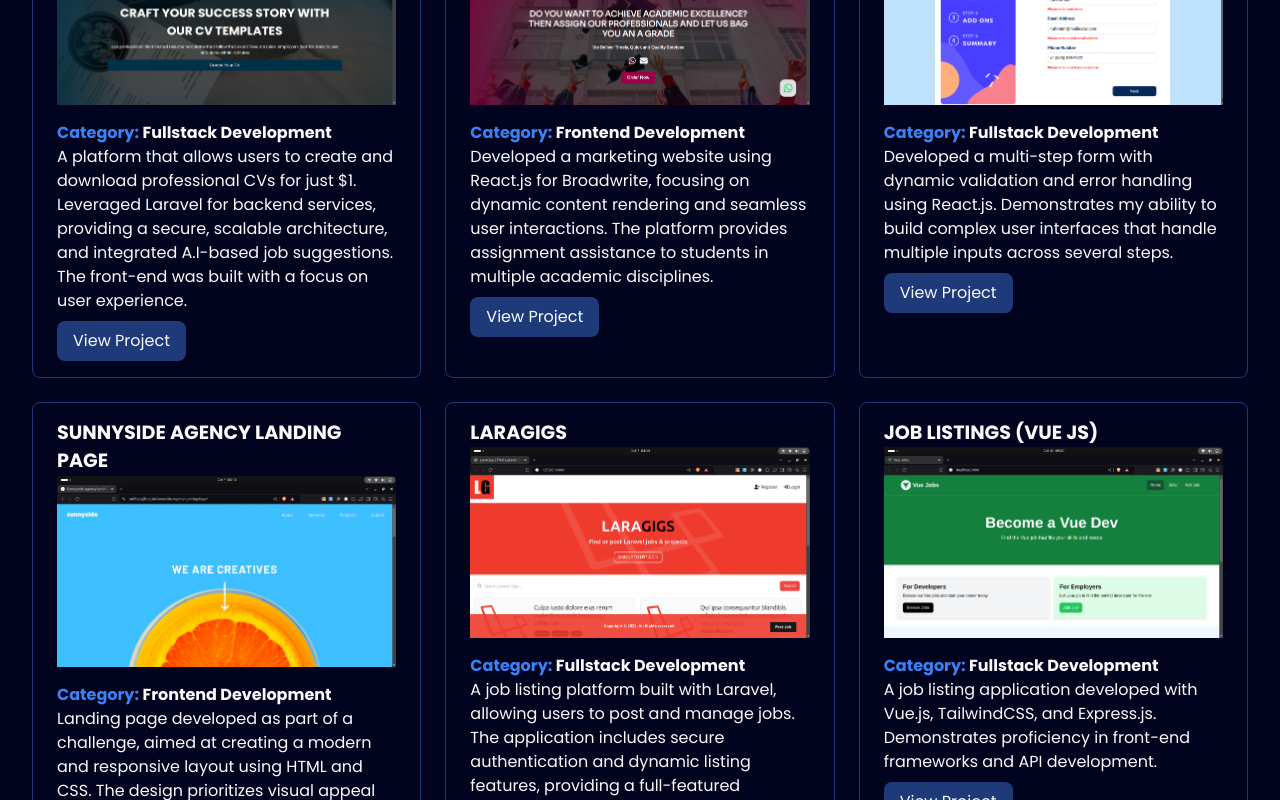
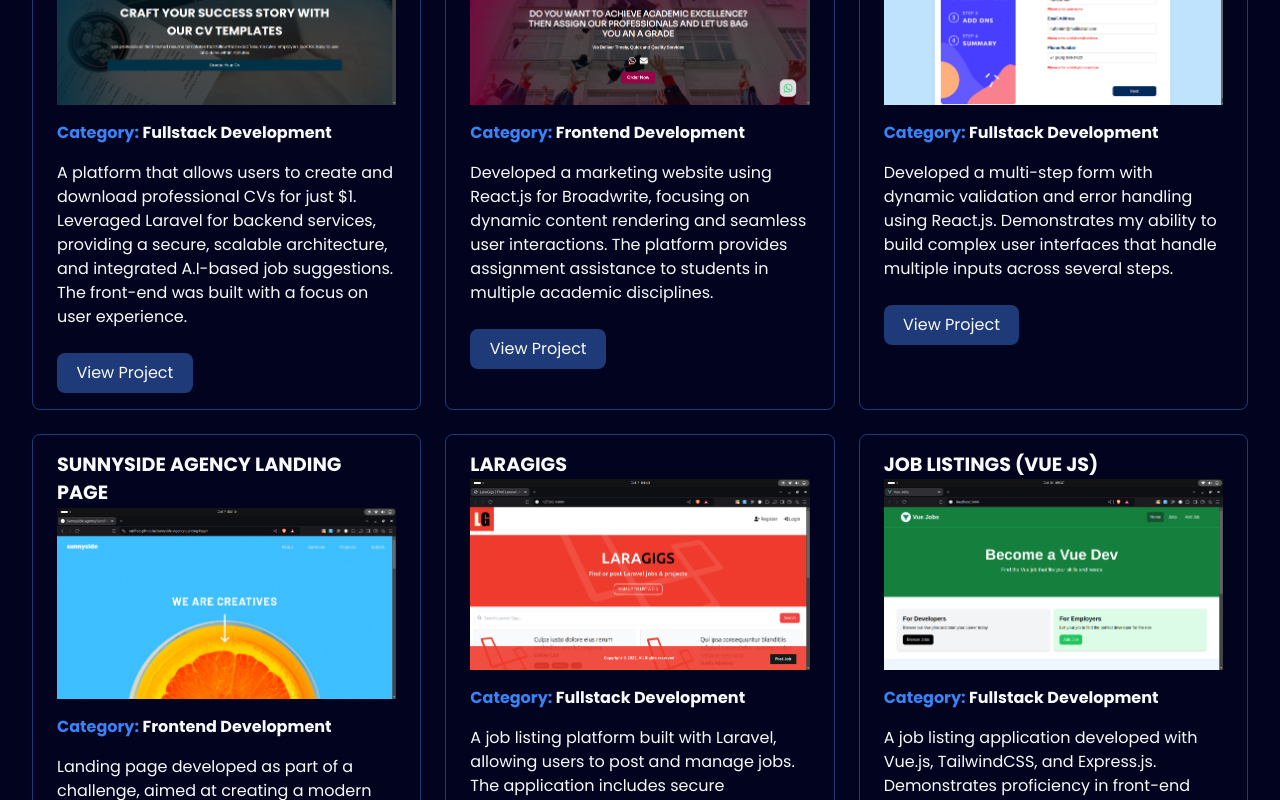
Before and after one commit to Ratified/Portfolio-Website, a React (Vite) app: page / in a window 1280 px wide. Shown: the part 2460-3260 px from the top of the page. Built offline with nearby package versions, Linux system fonts and the light colour scheme.

Commit message:
Project details spacing

```diff
--- a/src/css/main.css
+++ b/src/css/main.css
@@ -218,7 +218,7 @@
 
 .languages-container {
   overflow: hidden;
-  width: 100%; /* Ensure the container takes the full width */
+  width: 100%;
   background: linear-gradient(135deg, #1E3A78, #02041f, #F8FAFC);
   box-sizing: border-box;
 }
@@ -304,6 +304,9 @@
   padding: 1rem 1.5rem;
 }
 .projects__cards .project__card .project__details {
+  display: flex;
+  flex-direction: column;
+  gap: 1rem;
   margin-top: 1rem;
 }
 .projects__cards .project__card .project__details .btn-project {
@@ -315,6 +318,9 @@
   padding: 0.5rem 1rem;
   border-radius: 0.5rem;
   margin-top: 0.5rem;
+  width: 40%;
+  display: flex;
+  justify-content: center;
 }
 .projects__cards .project__card .project__details .btn-project:hover {
   background-color: rgb(19.8, 38.28, 79.2);
--- a/src/scss/main.scss
+++ b/src/scss/main.scss
@@ -150,7 +150,7 @@
 // Marquee styles
 .languages-container {
   overflow: hidden;
-  width: 100%; /* Ensure the container takes the full width */
+  width: 100%;
   background: linear-gradient(
     135deg,
     variables.$color-dark-blue,
@@ -255,6 +255,9 @@
     padding: 1rem 1.5rem;
 
     .project__details{
+      display: flex;
+      flex-direction: column;
+      gap: 1rem;
       margin-top: 1rem;
 
       .btn-project{
@@ -266,6 +269,9 @@
         padding: 0.5rem 1rem;
         border-radius: 0.5rem;
         margin-top: 0.5rem;
+        width: 40%;
+        display: flex;
+        justify-content: center;
 
         &:hover {
           background-color: darken(variables.$color-dark-blue, 10%);
```
Also changed, not shown: 1 other file (tests, documents, lock files or other folders).
